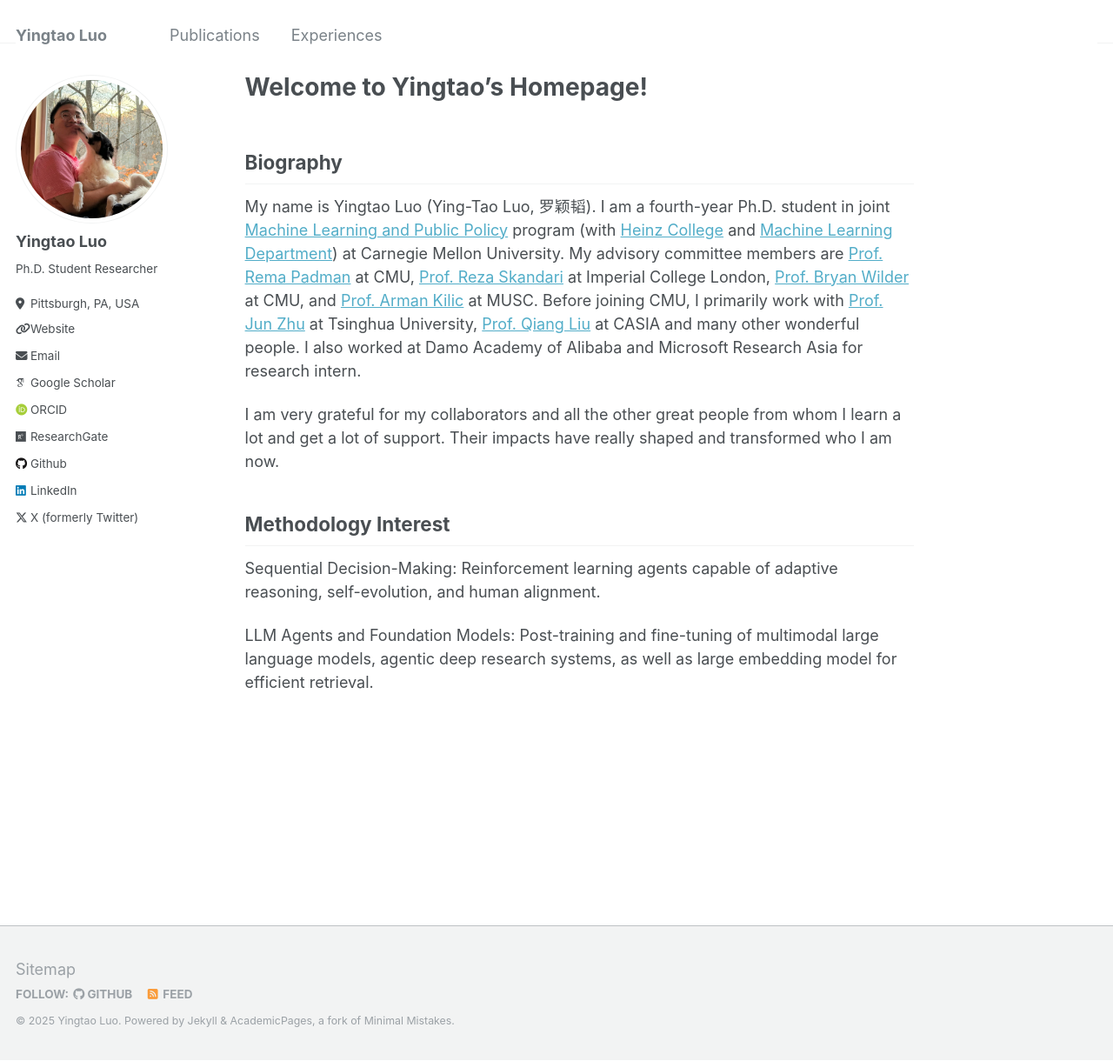
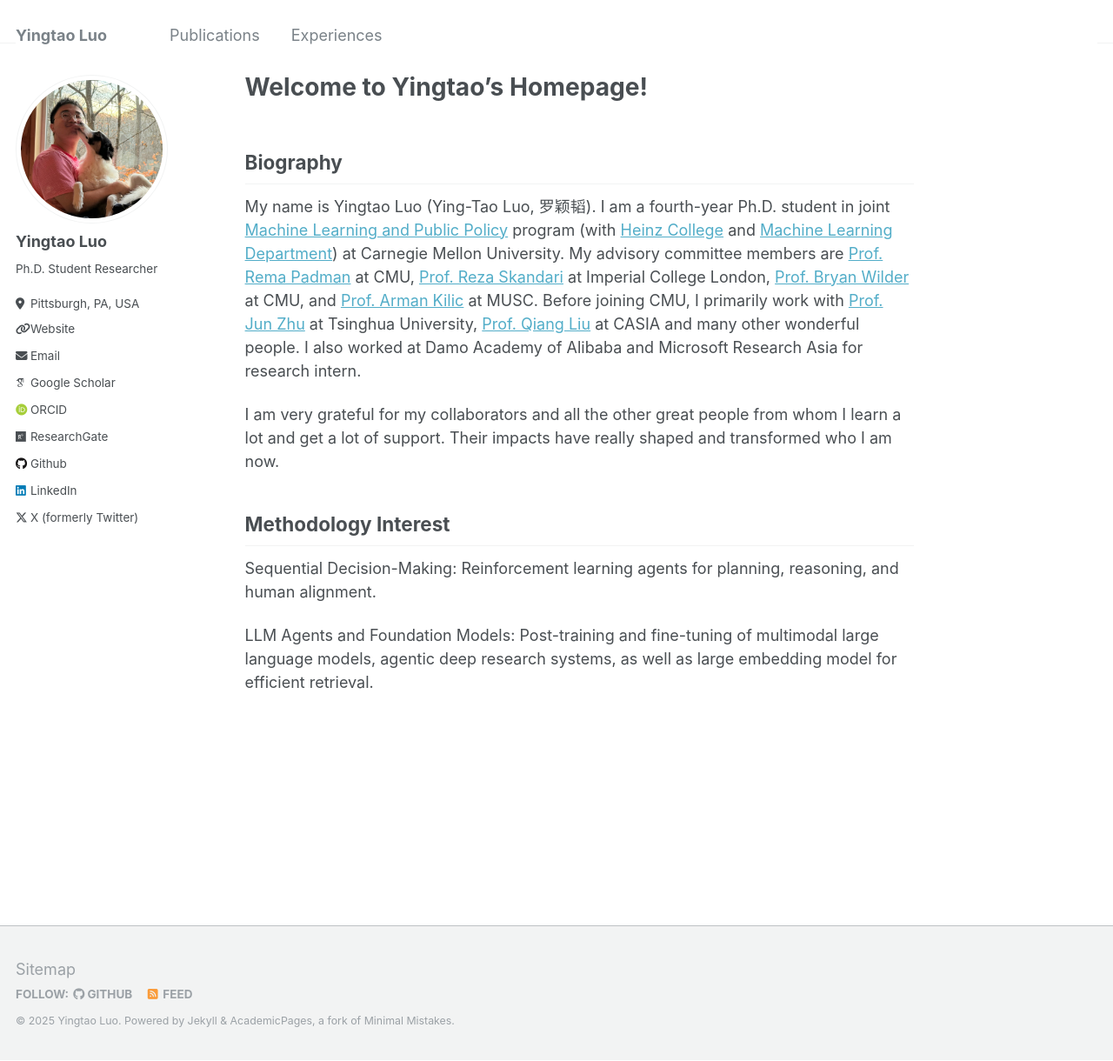
Before and after one commit to yingtaoluo/yingtaoluo.github.io, a Jekyll site: the page built from _pages/about.md, in a window 1280 px wide and 1220 px high. Shown: the whole window at 87% size. Built offline with Jekyll 4.4.1, drawn with Linux system fonts in a browser that asks for light colours; some web fonts are replaced.

Commit message:
Refine description of Sequential Decision-Making

```diff
--- a/_pages/about.md
+++ b/_pages/about.md
@@ -14,6 +14,6 @@ My name is Yingtao Luo (Ying-Tao Luo, 罗颖韬). I am a fourth-year Ph.D. stude
 I am very grateful for my collaborators and all the other great people from whom I learn a lot and get a lot of support. Their impacts have really shaped and transformed who I am now.
 
 ## Methodology Interest
-Sequential Decision-Making: Reinforcement learning agents capable of adaptive reasoning, self-evolution, and human alignment.
+Sequential Decision-Making: Reinforcement learning agents for planning, reasoning, and human alignment.
 
 LLM Agents and Foundation Models: Post-training and fine-tuning of multimodal large language models, agentic deep research systems, as well as large embedding model for efficient retrieval.
```
